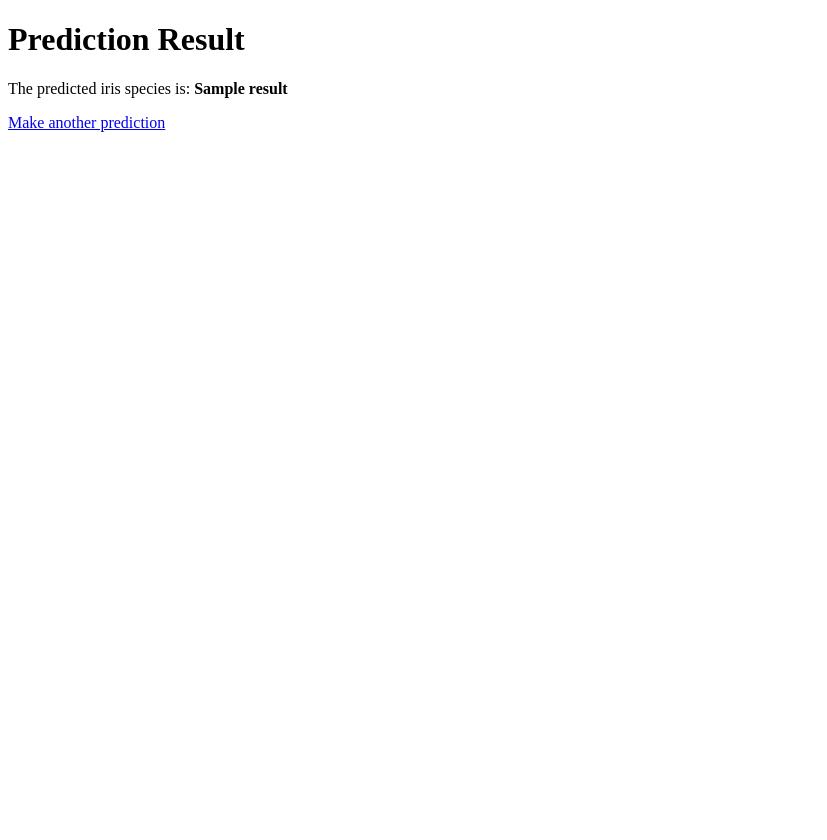
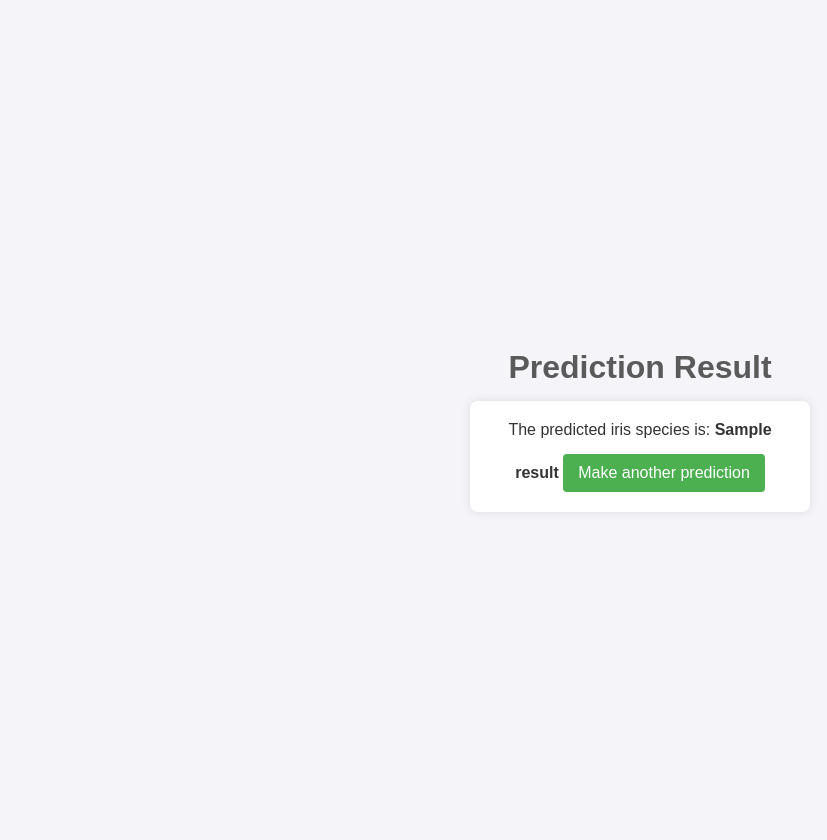
Before and after one commit to SenSheep/10_pet_projects_ML, a Flask app: template Iris_Flower_Classification/templates/result.html in a window 1280 px wide. Shown: the whole page, without its empty margins (0-827 px from the left). Before the commit the page ends 132 px from the top, so only its background shows below. Run offline with Flask 3, Linux system fonts and the light colour scheme; the template is opened without the code that fills it: most values are stand-ins (such as "Sample title", 1, 10 or a date in 2020); parts of the project's set-up code (start-up, migrations or seed data) failed here and were passed over.

Commit message:
Upgrade
New design for a page with result

```diff
--- a/Iris_Flower_Classification/app.py
+++ b/Iris_Flower_Classification/app.py
@@ -13,37 +13,42 @@ def index():
     return render_template('index.html')
 
 # Обработка данных формы
-@app.route('/predict', methods=['POST'])
+@app.route('/predict', methods=['POST', "GET"])
+
 def predict():
-    try:
-        # Получение данных из формы
-        sepal_length = float(request.form['sepal_length'])
-        sepal_width = float(request.form['sepal_width'])
-        petal_length = float(request.form['petal_length'])
-        petal_width = float(request.form['petal_width'])
+    if request.method == "GET":
+        return render_template('index.html')
 
-        # Проверка диапазона значений
-        if sepal_length <= 0 or sepal_width <= 0 or petal_length <= 0 or petal_width <= 0:
-            raise ValueError("All measurements must be positive numbers.")
+    if request.method == "POST":
+        try:
+            # Получение данных из формы
+            sepal_length = float(request.form['sepal_length'])
+            sepal_width = float(request.form['sepal_width'])
+            petal_length = float(request.form['petal_length'])
+            petal_width = float(request.form['petal_width'])
 
-        # Преобразование данных в формат, требуемый моделью
-        features = np.array([[sepal_length, sepal_width, petal_length, petal_width]])
+            # Проверка диапазона значений
+            if sepal_length <= 0 or sepal_width <= 0 or petal_length <= 0 or petal_width <= 0:
+                raise ValueError("All measurements must be positive numbers.")
 
-        # Предсказание
-        prediction = model.predict(features)
-        iris_species = ['setosa', 'versicolor', 'virginica']
-        result = iris_species[prediction[0]]
+            # Преобразование данных в формат, требуемый моделью
+            features = np.array([[sepal_length, sepal_width, petal_length, petal_width]])
 
-        return render_template('result.html', result=result)
+            # Предсказание
+            prediction = model.predict(features)
+            iris_species = ['setosa', 'versicolor', 'virginica']
+            result = iris_species[prediction[0]]
 
-    except ValueError as e:
-        # Обработка ошибки ввода и перенаправление обратно на главную страницу с сообщением об ошибке
-        error_message = str(e)
-        return render_template('index.html', error=error_message)
-    except Exception as e:
-        # Обработка других ошибок
-        error_message = "An unexpected error occurred: " + str(e)
-        return render_template('index.html', error=error_message)
+            return render_template('result.html', result=result)
+
+        except ValueError as e:
+            # Обработка ошибки ввода и перенаправление обратно на главную страницу с сообщением об ошибке
+            error_message = str(e)
+            return render_template('index.html', error=error_message)
+        except Exception as e:
+            # Обработка других ошибок
+            error_message = "An unexpected error occurred: " + str(e)
+            return render_template('index.html', error=error_message)
 
 if __name__ == '__main__':
     app.run(debug=True)
--- a/Iris_Flower_Classification/templates/result.html
+++ b/Iris_Flower_Classification/templates/result.html
@@ -4,10 +4,51 @@
     <meta charset="UTF-8">
     <meta name="viewport" content="width=device-width, initial-scale=1.0">
     <title>Prediction Result</title>
+    <style>
+        body {
+            font-family: Arial, Helvetica, sans-serif;
+            background-color: #f4f4f9;
+            color: #333;
+            margin: 0;
+            padding: 20px;
+            display: flex;
+            justify-content: center;
+            height: 100vh;
+            align-items: center;
+            flex-direction: column;
+        }
+        h1 {
+            color: #5a5a5a;
+            margin-bottom: 15px;
+        }
+        form {
+            background: #ffffff;
+            padding: 20px;
+            border-radius: 8px;
+            box-shadow: 0 0 10px rgba(0, 0, 0, 0.1);
+            width: 300px;
+            text-align: center;
+        }
+        button {
+            margin-top: 15px;
+            background-color: #4CAF50;
+            color: white;
+            padding: 10px 15px;
+            border: none;
+            border-radius: 4px;
+            cursor: pointer;
+            font-size: 16px;
+        }
+        button:hover {
+            background-color: #45a049;
+        }
+    </style>
 </head>
 <body>
     <h1>Prediction Result</h1>
-    <p>The predicted iris species is: <strong>{{ result }}</strong></p>
-    <a href="/">Make another prediction</a>
+    <form action="/predict" method="get">
+        The predicted iris species is: <strong>{{ result }}</strong>
+        <button type="submit">Make another prediction</button>
+    </form>
 </body>
 </html>
```
